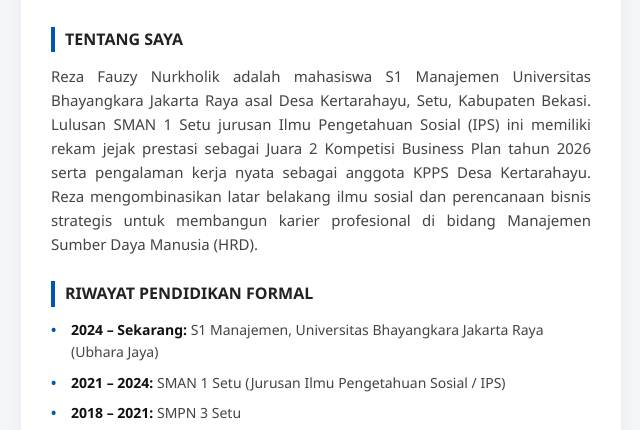
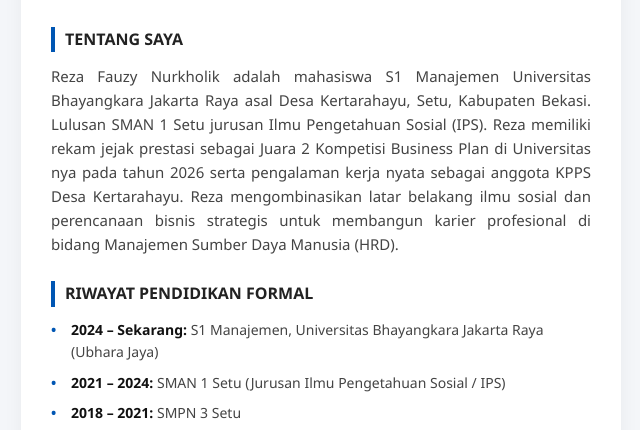
Before and after one commit to RezaFauzyNurkholik/rezafauzynurkholik.github.io, a plain HTML site: page index.html in a window 1280 px wide. Shown: the part 347-777 px from the top of the page, without its empty margins (319-959 px from the left). Drawn offline with Linux system fonts and the light colour scheme.

Commit message:
Update index.html

```diff
--- a/index.html
+++ b/index.html
@@ -71,7 +71,7 @@
 
     <div class="section-title">Tentang Saya</div>
     <p class="bio">
-        Reza Fauzy Nurkholik adalah mahasiswa S1 Manajemen Universitas Bhayangkara Jakarta Raya asal Desa Kertarahayu, Setu, Kabupaten Bekasi. Lulusan SMAN 1 Setu jurusan Ilmu Pengetahuan Sosial (IPS) ini memiliki rekam jejak prestasi sebagai Juara 2 Kompetisi Business Plan tahun 2026 serta pengalaman kerja nyata sebagai anggota KPPS Desa Kertarahayu. Reza mengombinasikan latar belakang ilmu sosial dan perencanaan bisnis strategis untuk membangun karier profesional di bidang Manajemen Sumber Daya Manusia (HRD).
+        Reza Fauzy Nurkholik adalah mahasiswa S1 Manajemen Universitas Bhayangkara Jakarta Raya asal Desa Kertarahayu, Setu, Kabupaten Bekasi. Lulusan SMAN 1 Setu jurusan Ilmu Pengetahuan Sosial (IPS). Reza memiliki rekam jejak prestasi sebagai Juara 2 Kompetisi Business Plan di Universitas nya pada tahun 2026 serta pengalaman kerja nyata sebagai anggota KPPS Desa Kertarahayu. Reza mengombinasikan latar belakang ilmu sosial dan perencanaan bisnis strategis untuk membangun karier profesional di bidang Manajemen Sumber Daya Manusia (HRD).
     </p>
 
     <div class="section-title">Riwayat Pendidikan Formal</div>
```
